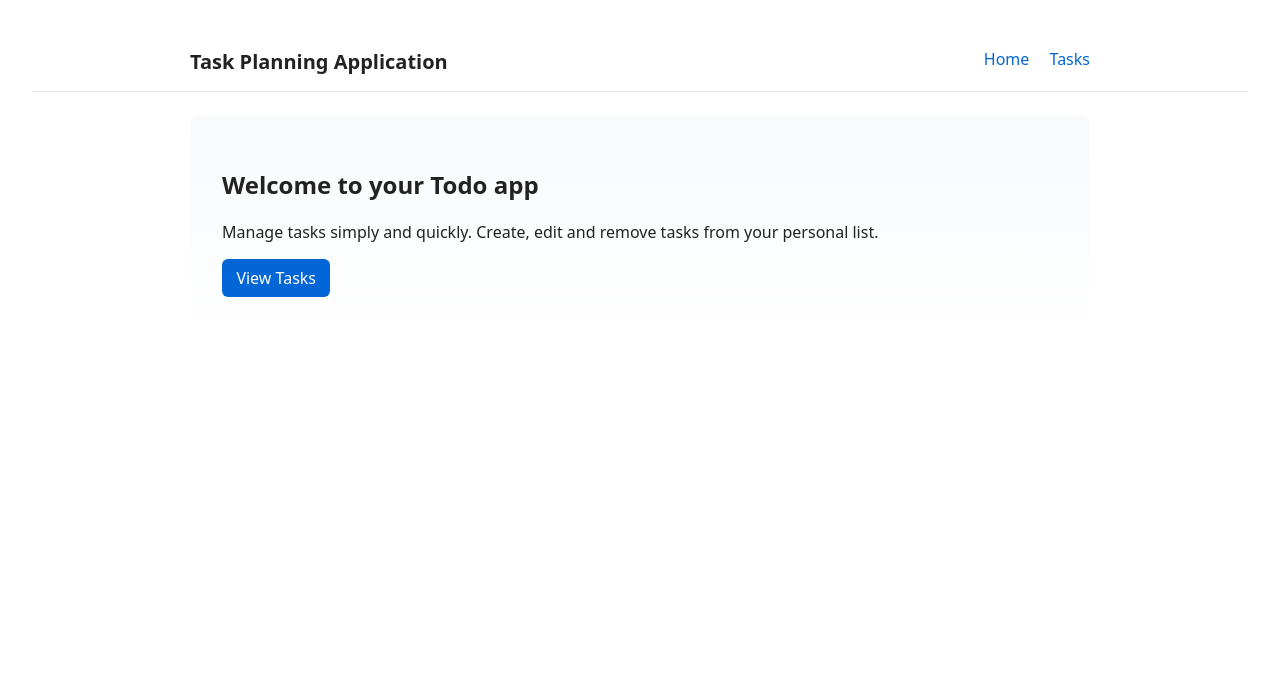
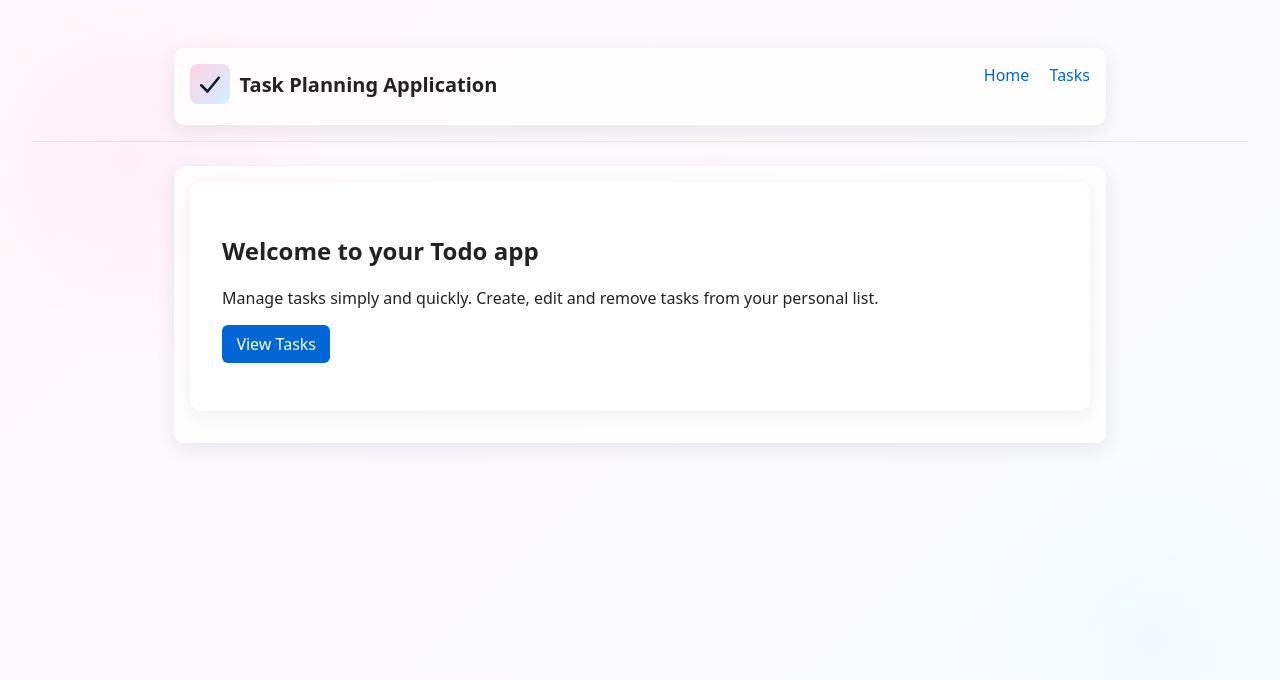
Before and after one commit to helaghali/to_do_list_flask_app, a Flask app: page / in a window 1280 px wide. Shown: the top 680 px of the page. Run offline with Flask 3, Linux system fonts and the light colour scheme.

Commit message:
feat: add Todo app scaffold and polish UI

```diff
--- a/app/static/css/style.css
+++ b/app/static/css/style.css
@@ -2,6 +2,10 @@ body {
   font-family: system-ui, -apple-system, 'Segoe UI', Roboto, 'Helvetica Neue', Arial;
   margin: 2rem;
   color: #222;
+  background: radial-gradient(circle at 10% 20%, rgba(255,230,240,0.45), transparent 15%),
+              radial-gradient(circle at 90% 80%, rgba(230,250,255,0.45), transparent 15%),
+              linear-gradient(135deg,#fff7fb 0%, #f7fbff 100%);
+  background-attachment: fixed;
 }
 
 header h1 {
@@ -12,6 +16,11 @@ header h1 {
   max-width: 900px;
   margin: 0 auto;
   padding: 0 1rem;
+  background: rgba(255,255,255,0.75);
+  border-radius: 10px;
+  box-shadow: 0 6px 20px rgba(15,23,42,0.08);
+  padding-top: 1rem;
+  padding-bottom: 1rem;
 }
 
 .site-header {
@@ -21,7 +30,9 @@ header h1 {
 }
 
 .brand {
-  display: inline-block;
+  display: inline-flex;
+  align-items: center;
+  gap: 0.6rem;
   margin: 0;
   font-size: 1.25rem;
 }
@@ -30,6 +41,8 @@ header h1 {
   float: right;
 }
 
+.logo { width: 40px; height: auto; display: inline-block }
+
 .site-nav a {
   margin-left: 1rem;
   color: #0366d6;
@@ -37,10 +50,11 @@ header h1 {
 }
 
 .hero {
-  background: linear-gradient(180deg, #f8fafc 0%, #fff 100%);
+  background: linear-gradient(180deg, rgba(255,255,255,0.9) 0%, rgba(255,255,255,0.8) 100%);
   padding: 2rem;
-  border-radius: 8px;
+  border-radius: 12px;
   margin-bottom: 1rem;
+  box-shadow: 0 4px 16px rgba(15,23,42,0.06);
 }
 
 .btn {
@@ -57,12 +71,13 @@ header h1 {
 .tasks-header { display:flex; justify-content:space-between; align-items:center; margin-bottom:0.75rem }
 
 .task-list { list-style:none; padding:0; margin:0 }
-.task-item { display:flex; justify-content:space-between; gap:1rem; padding:0.75rem; border:1px solid #eee; border-radius:6px; margin-bottom:0.6rem }
-.task-title { font-weight:600 }
-.task-desc { color:#444; margin-top:0.4rem }
+.task-item { display:flex; justify-content:space-between; gap:1rem; padding:0.85rem; border:1px solid rgba(16,24,40,0.06); border-radius:8px; margin-bottom:0.8rem; background: rgba(255,255,255,0.9); transition: transform 120ms ease, box-shadow 120ms ease }
+.task-item:hover { transform: translateY(-4px); box-shadow: 0 8px 24px rgba(16,24,40,0.08) }
+.task-title { font-weight:700; color:#0f172a }
+.task-desc { color:#475569; margin-top:0.35rem }
 .task-meta { text-align:right }
-.muted { color:#666 }
+.muted { color:#64748b }
 .link { color:#0366d6; text-decoration:none; margin-left:0.5rem }
 .link-danger { color:#c92a2a }
-.badge { background:#2ea44f; color:white; padding:2px 6px; border-radius:4px; font-size:0.75rem; margin-left:0.5rem }
-.empty { color:#666; font-style:italic }
+.badge { background:#2ea44f; color:white; padding:2px 6px; border-radius:6px; font-size:0.75rem; margin-left:0.5rem }
+.empty { color:#555; font-style:italic }
--- a/app/templates/base.html
+++ b/app/templates/base.html
@@ -4,12 +4,13 @@
     <meta charset="utf-8">
     <meta name="viewport" content="width=device-width, initial-scale=1">
     <title>{% block title %}Flask Starter{% endblock %}</title>
+    <link rel="icon" href="{{ url_for('static', filename='img/favicon.svg') }}" type="image/svg+xml">
     <link rel="stylesheet" href="{{ url_for('static', filename='css/style.css') }}">
   </head>
   <body>
     <header class="site-header">
       <div class="container">
-        <h1 class="brand">Task Planning Application</h1>
+        <h1 class="brand"><img src="{{ url_for('static', filename='img/logo.svg') }}" alt="logo" class="logo"> Task Planning Application</h1>
         <nav class="site-nav">
           <a href="{{ url_for('main.index') }}">Home</a>
           <a href="{{ url_for('main.tasks') }}">Tasks</a>
```
Also changed, not shown: app/static/img/favicon.svg (added), app/static/img/logo.svg (added).
